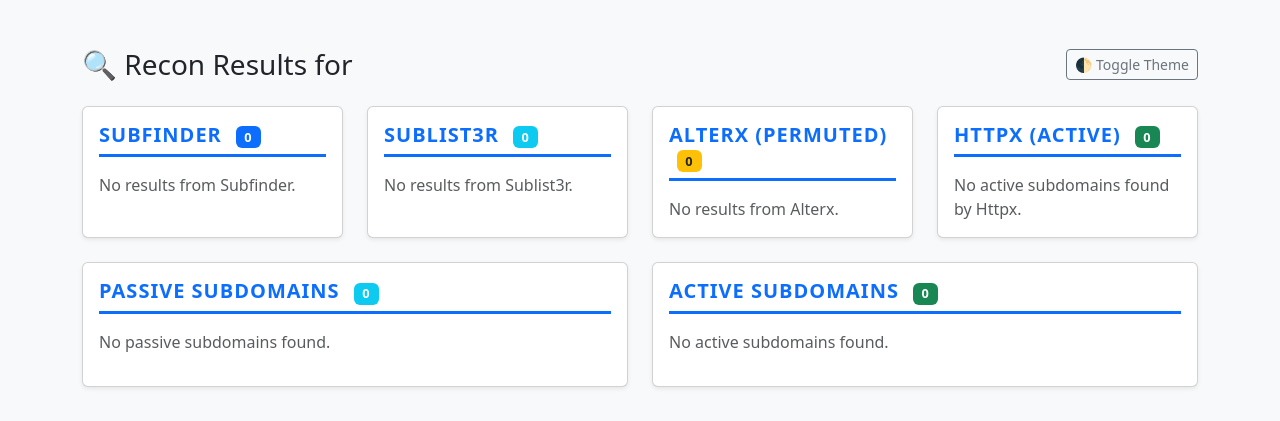
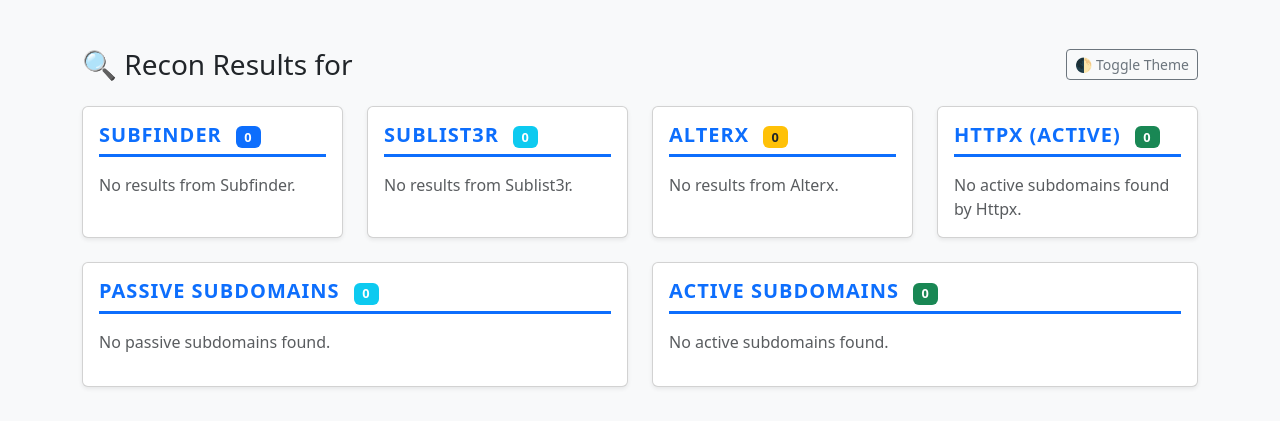
Before and after one commit to Ibrahim227/ReconCraft, a Flask app: template templates/results.html in a window 1280 px wide. Shown: the top 421 px of the page. Run offline with Flask 3, Linux system fonts and the light colour scheme; the template is opened without the code that fills it, so the values that code supplies are empty; some libraries are stand-ins or nearby versions.

Commit message:
update results

```diff
--- a/templates/results.html
+++ b/templates/results.html
@@ -112,7 +112,7 @@
       <div class="col-md-6 col-lg-3">
         <div class="card shadow-sm h-100">
           <div class="card-body">
-            <h5 class="section-header">Alterx (Permuted)
+            <h5 class="section-header">Alterx
               <span class="badge bg-warning text-dark subdomain-badge">{{ alterx_subdomains|length }}</span>
             </h5>
             {% if alterx_subdomains %}
```
